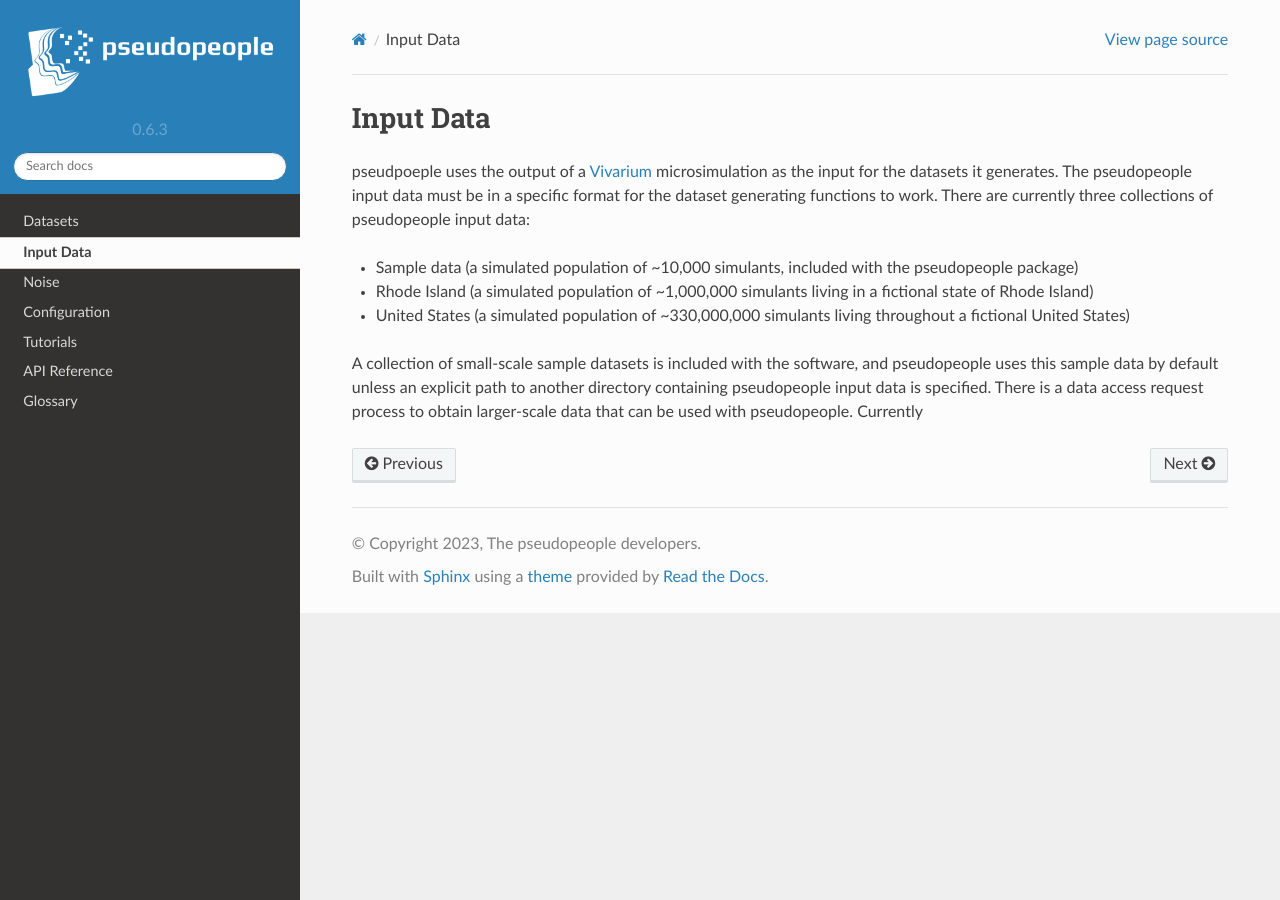
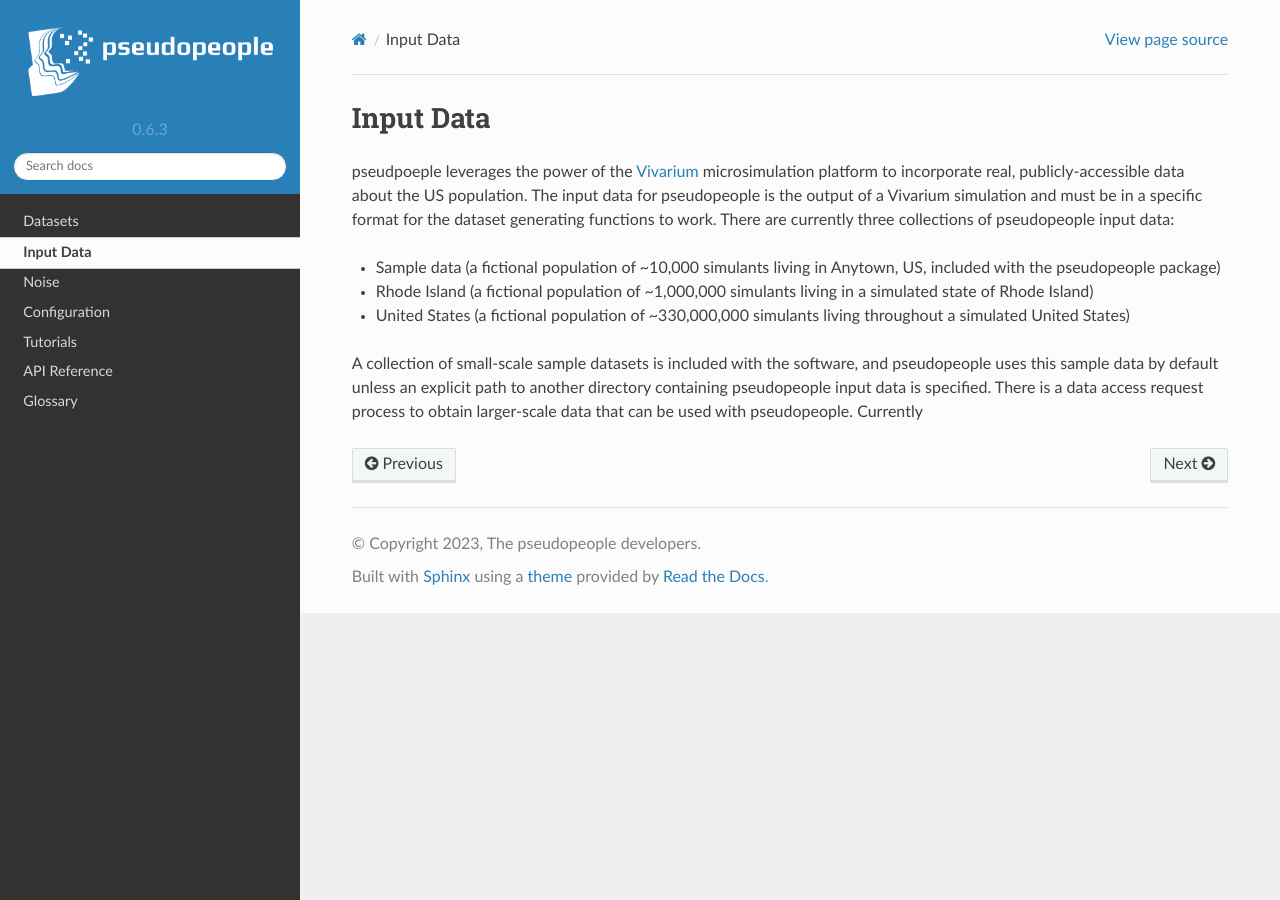
Before and after one commit to ihmeuw/pseudopeople, a Sphinx documentation site: the page built from docs/source/input_data/index.rst, in a window 1280 px wide. Built offline with Sphinx 7.4.7 and the Read the Docs theme 2.0.0, drawn with Linux system fonts in a browser that asks for light colours.

Commit message:
edit with wording from homepage

```diff
--- a/docs/source/input_data/index.rst
+++ b/docs/source/input_data/index.rst
@@ -4,11 +4,12 @@
 Input Data
 ==========
 
-pseudpoeple uses the output of a `Vivarium <https://vivarium.readthedocs.io/en/latest/>`_ microsimulation as the input for the datasets it generates. The pseudopeople input data must be in a specific format for the dataset generating functions to work. There are currently three collections of pseudopeople input data:
+pseudpoeple leverages the power of the `Vivarium <https://vivarium.readthedocs.io/en/latest/>`_ microsimulation platform to incorporate real, publicly-accessible data about the US population. The input data for pseudopeople is the output of a Vivarium simulation and must be in a specific format for the dataset generating functions to work.
+There are currently three collections of pseudopeople input data:
 
-- Sample data (a simulated population of ~10,000 simulants, included with the pseudopeople package)
-- Rhode Island (a simulated population of ~1,000,000 simulants living in a fictional state of Rhode Island)
-- United States (a simulated population of ~330,000,000 simulants living throughout a fictional United States)
+- Sample data (a fictional population of ~10,000 simulants living in Anytown, US, included with the pseudopeople package)
+- Rhode Island (a fictional population of ~1,000,000 simulants living in a simulated state of Rhode Island)
+- United States (a fictional population of ~330,000,000 simulants living throughout a simulated United States)
 
 A collection of small-scale sample datasets is included with the software, and pseudopeople uses this sample data by default unless an explicit path to another directory containing pseudopeople input data is specified.
 There is a data access request process to obtain larger-scale data that can be used with pseudopeople. Currently
```
